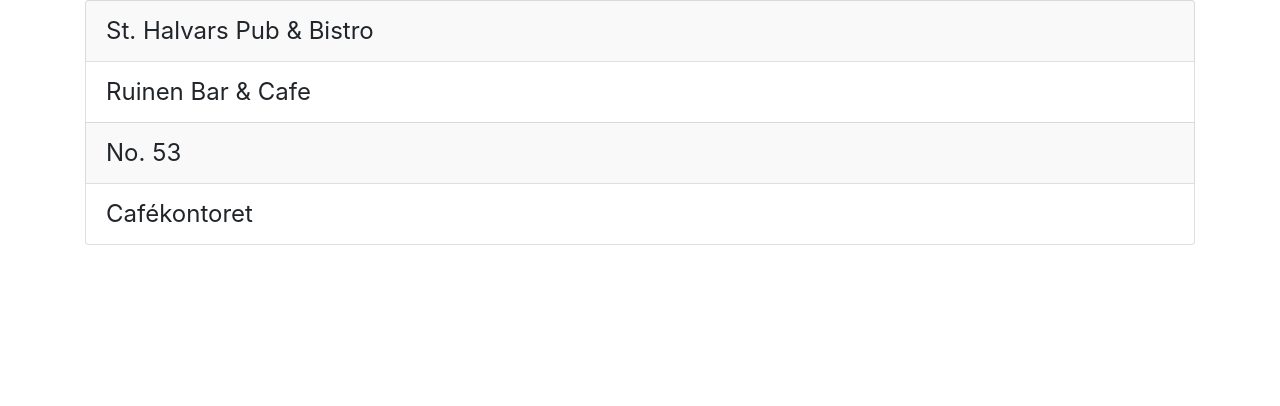
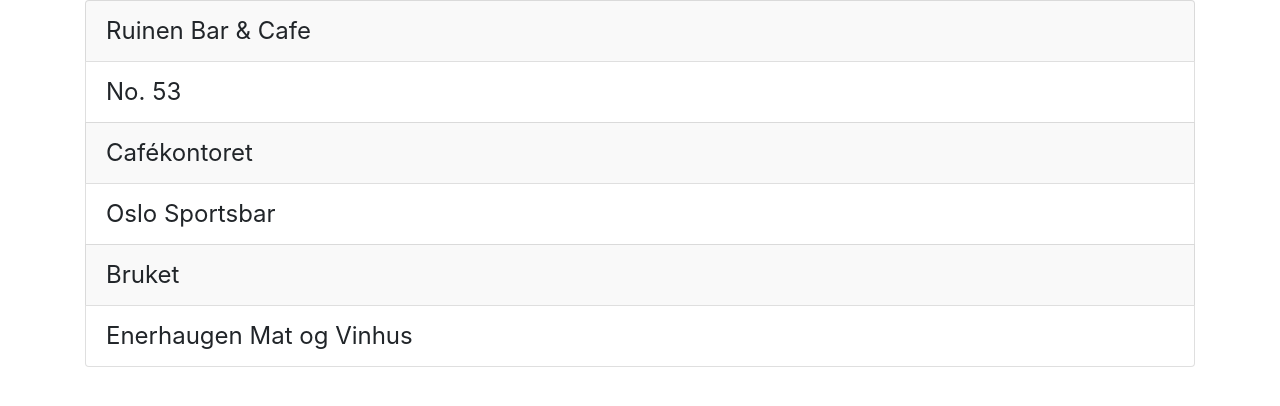
Before and after one commit to kusma/tom-waits, a Jekyll site: the page built from index.md, in a window 1280 px wide. Shown: the top 406 px of the page. Built offline with Jekyll 4.4.1, drawn with Linux system fonts in a browser that asks for light colours.

Commit message:
Update bars.yml

```diff
--- a/_data/bars.yml
+++ b/_data/bars.yml
@@ -1,4 +1,6 @@
-- St. Halvars Pub & Bistro
 - Ruinen Bar & Cafe
 - No. 53
 - Cafékontoret
+- Oslo Sportsbar
+- Bruket
+- Enerhaugen Mat og Vinhus
```
